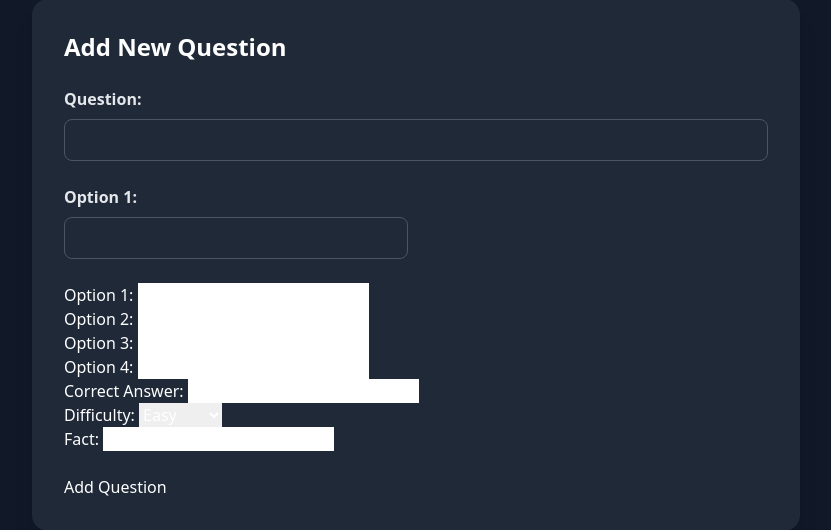
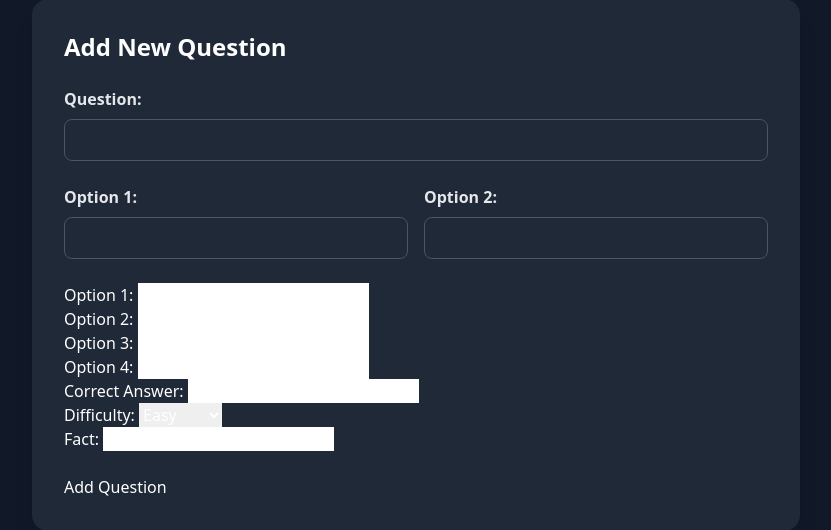
Before and after one commit to AaqilSh/EcoQuiz, a Flask app: page /admin/add in a window 1280 px wide. Shown: the part 135-665 px from the top of the page, without its empty margins (224-1055 px from the left). Run offline with Flask 3, Linux system fonts and the light colour scheme; some libraries are stand-ins or nearby versions.

Commit message:
Refactor option input section in Add New Question form for improved layout and consistency

```diff
--- a/templates/admin/add_question.html
+++ b/templates/admin/add_question.html
@@ -14,6 +14,11 @@
   <div class="grid grid-cols-1 md:grid-cols-2 gap-4">
         <div>
       <label class="block mb-2 font-semibold text-gray-200">Option 1:</label>
+      <input type="text" name="options" required
+        class="w-full px-4 py-2 rounded-lg bg-gray-800 border border-gray-600 text-white focus:outline-none focus:ring-2 focus:ring-emerald-500" />
+    </div>
+       <div>
+      <label class="block mb-2 font-semibold text-gray-200">Option 2:</label>
       <input type="text" name="options" required
         class="w-full px-4 py-2 rounded-lg bg-gray-800 border border-gray-600 text-white focus:outline-none focus:ring-2 focus:ring-emerald-500" />
     </div>
```
